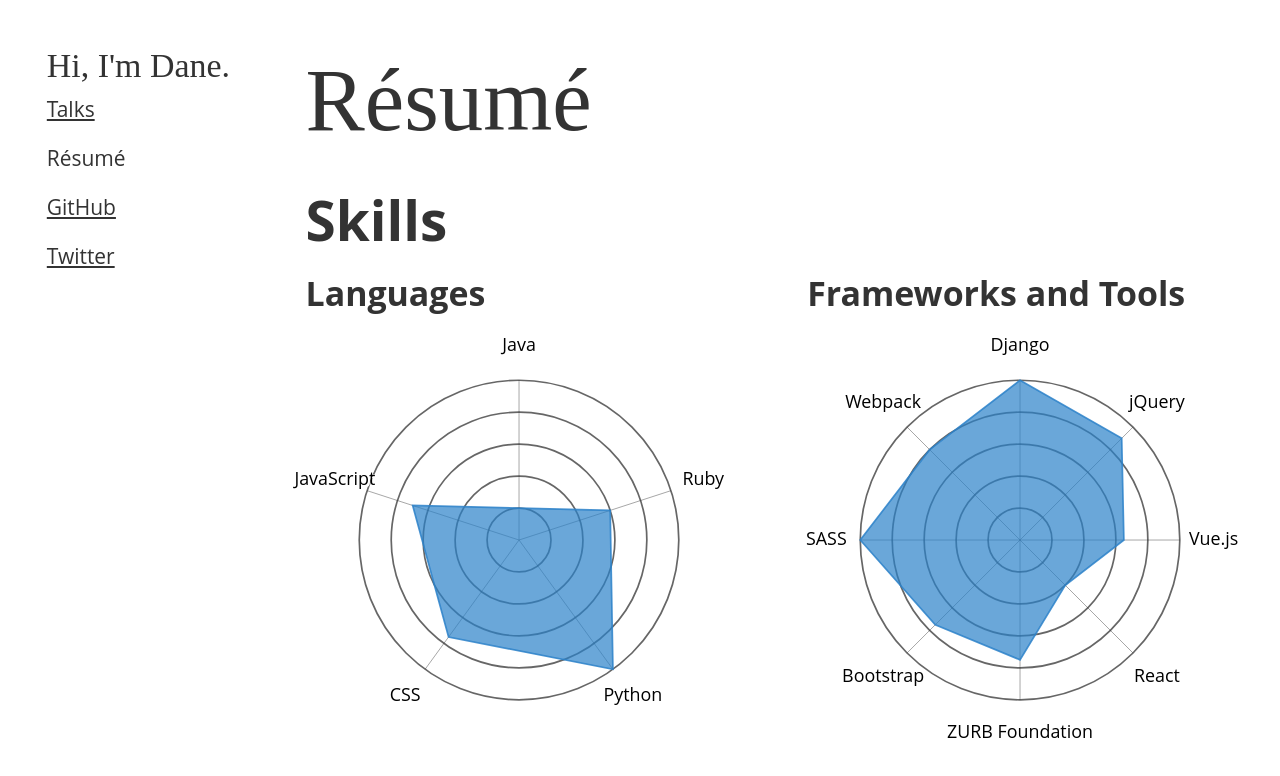
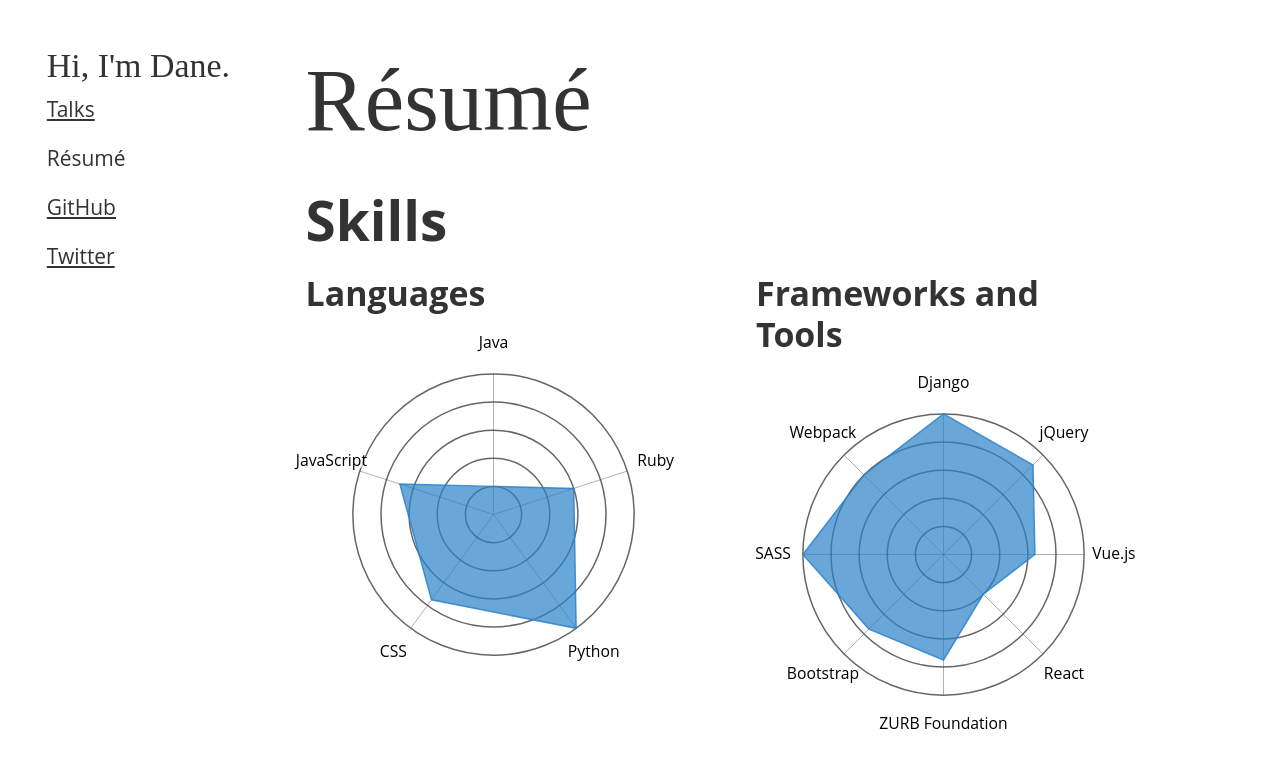
Before and after one commit to daneah/dane.engineering, a Vue app: page /resume in a window 1280 px wide. Shown: the top 776 px of the page. Built offline with nearby package versions, Linux system fonts and the light colour scheme; a web font is replaced by a local one.

Commit message:
Resize radar plots on resume page (#26)

```diff
--- a/src/components/RadarPlot.vue
+++ b/src/components/RadarPlot.vue
@@ -98,7 +98,6 @@ export default {
   height: 0;
   padding-top: 100%;
   position: relative;
-  max-width: 500px;
 }
 
 svg {
--- a/src/views/Resume.vue
+++ b/src/views/Resume.vue
@@ -117,7 +117,7 @@ export default {
   display: grid;
 
   @media (min-width: 700px) {
-    grid-template-columns: 1fr 1fr;
+    grid-template-columns: repeat(2, minmax(auto, 375px));
     grid-gap: var(--space-xxl);
   }
 }
```
